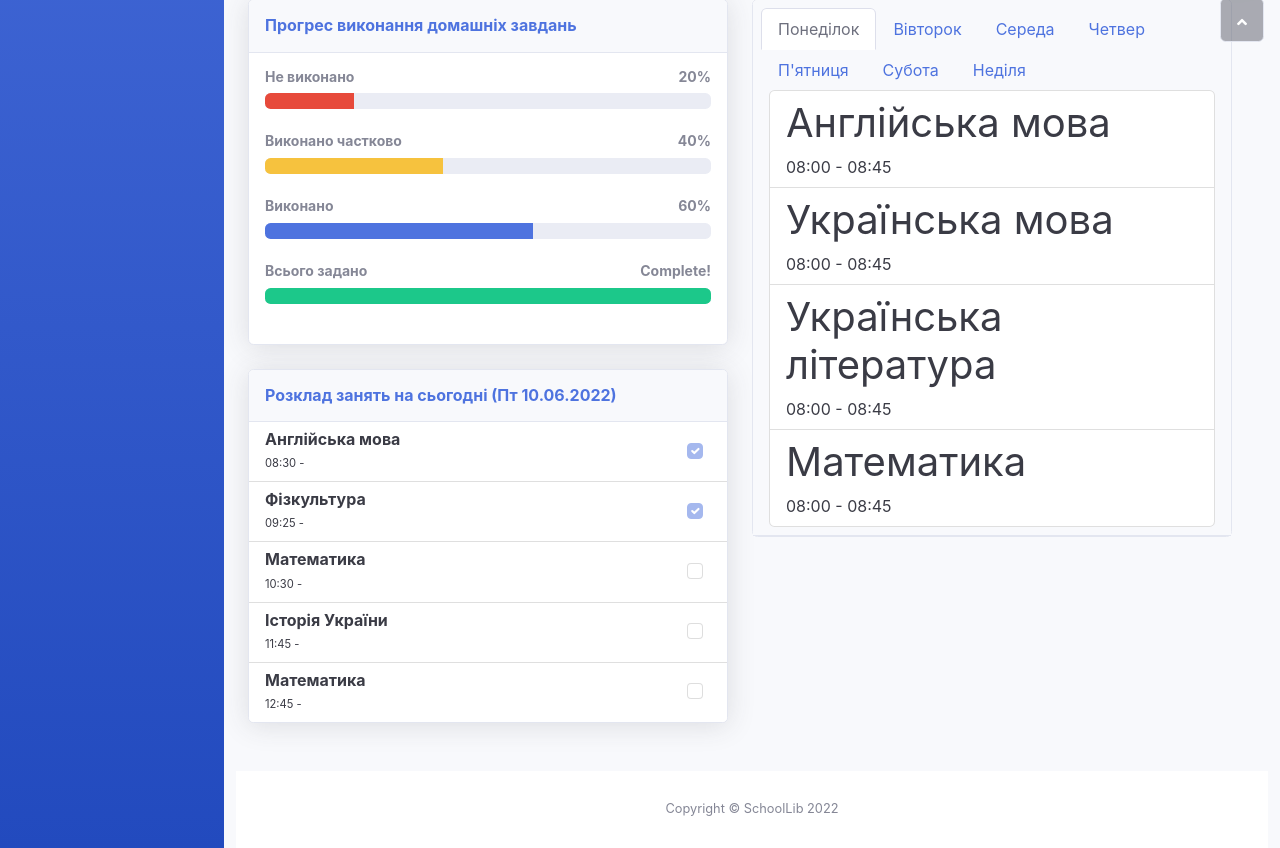
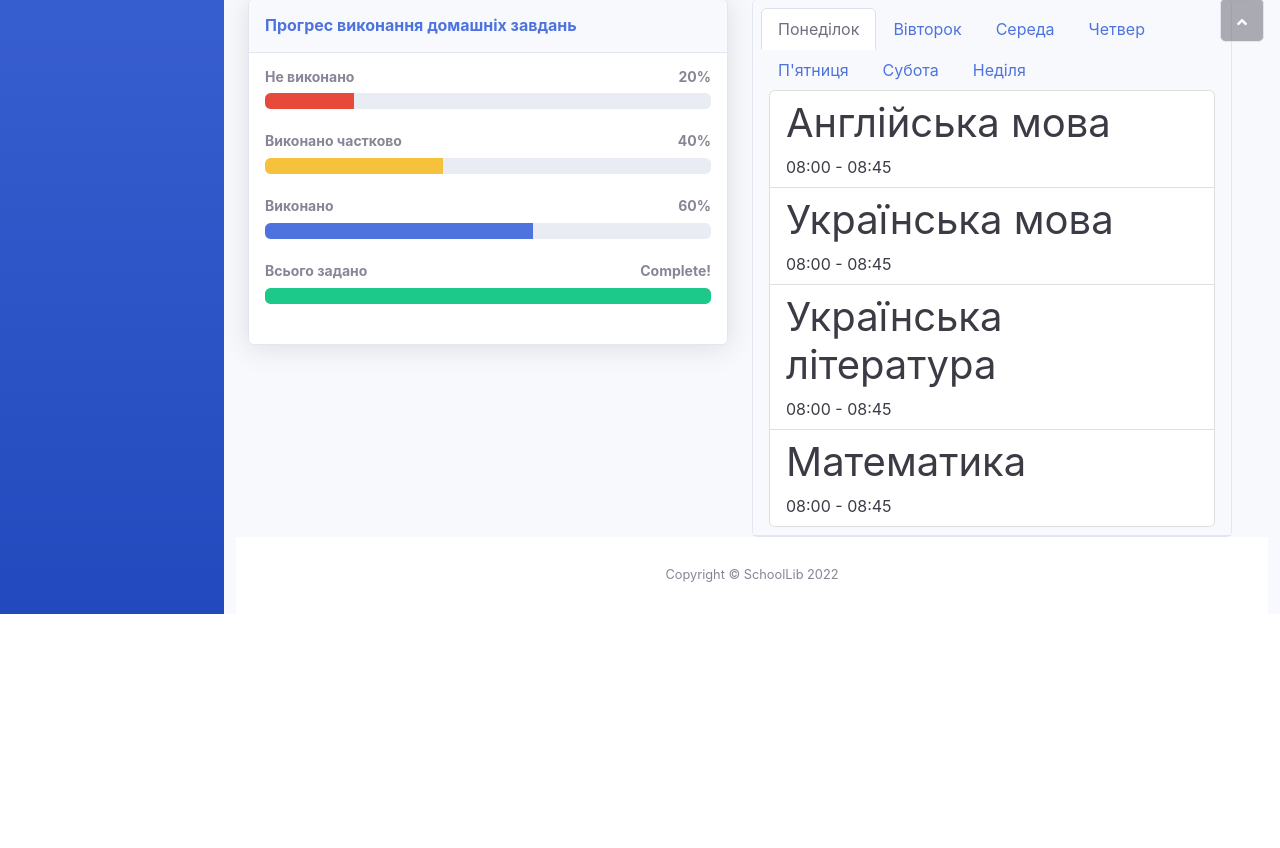
Before and after one commit to rexxxdj/SchoolLib, a Django app: page /student/1/dashboard in a window 1280 px wide. Shown: the part 742-1590 px from the top of the page. After the commit the page ends 1356 px from the top, so only its background shows below. Run offline with Django 4.2, Linux system fonts and the light colour scheme; some libraries are stand-ins or nearby versions.

Commit message:
add requirements.txt

```diff
--- a/templates/studentDashboard.html
+++ b/templates/studentDashboard.html
@@ -151,28 +151,6 @@
                                     <span class="visually-hidden">100%</span></div>
                             </div>
                         </div>
-                    </div>
-                    <div class="card shadow mb-4">
-                        <div class="card-header py-3">
-                            <h6 class="text-primary fw-bold m-0">Розклад занять на сьогодні (Пт 10.06.2022)&nbsp;</h6>
-                        </div>
-                        <ul class="list-group list-group-flush">
-                        {% for l in todayTimeTable %}
-                            <li class="list-group-item">
-                                <div class="row align-items-center no-gutters">
-                                    <div class="col me-2">
-                                        <h6 class="mb-0"><strong>{{ l.lessonName }}</strong></h6>
-                                        <span class="text-xs">{{ l.lessonStartTime }} - {{ lesson.lessonEndTime}}</span>
-                                    </div>
-                                    <div class="col-auto">
-                                        <div class="form-check">
-                                            <input class="form-check-input" type="checkbox" name="{{lesson.id}}" value="{{lesson.lessonName}}}" disabled readonly {% if l.ended %} checked {% endif %}>
-                                        </div>
-                                    </div>
-                                </div>
-                            </li>
-                        {% endfor %}
-                        </ul>
                     </div>
                 </div>
                 <div class="col">
@@ -370,43 +348,6 @@
                                 </div>
                             </div>
                         </div>
-
-                        <!--<div class="card-body">
-                            <h4 class="card-title"></h4>
-                            <ul class="list-group">
-                                <li class="list-group-item">
-                                    <div class="row">
-                                        <div class="col">
-                                            <h1>Англійська мова</h1><span>08:00 - 08:45</span>
-                                        </div>
-                                    </div>
-                                </li>
-                                <li class="list-group-item">
-                                    <div class="row">
-                                        <div class="col">
-                                            <h1>Українська мова</h1><span>08:00 - 08:45</span>
-                                        </div>
-                                    </div>
-                                </li>
-                                <li class="list-group-item">
-                                    <div class="row">
-                                                <div class="col">
-                                                    <h1>Українська література</h1><span>08:00 - 08:45</span>
-                                                </div>
-                                            </div>
-                                        </li>
-                                        <li class="list-group-item">
-                                            <div class="row">
-                                                <div class="col">
-                                                    <h1>Математика</h1><span>08:00 - 08:45</span>
-                                                </div>
-                                            </div>
-                                        </li>
-                                    </ul>
-                                    <p class="card-text"></p>
-                                </div>
-                            </div>
-                        </div>-->
                     </div>
                 </div>
 {% endblock content %}
```
